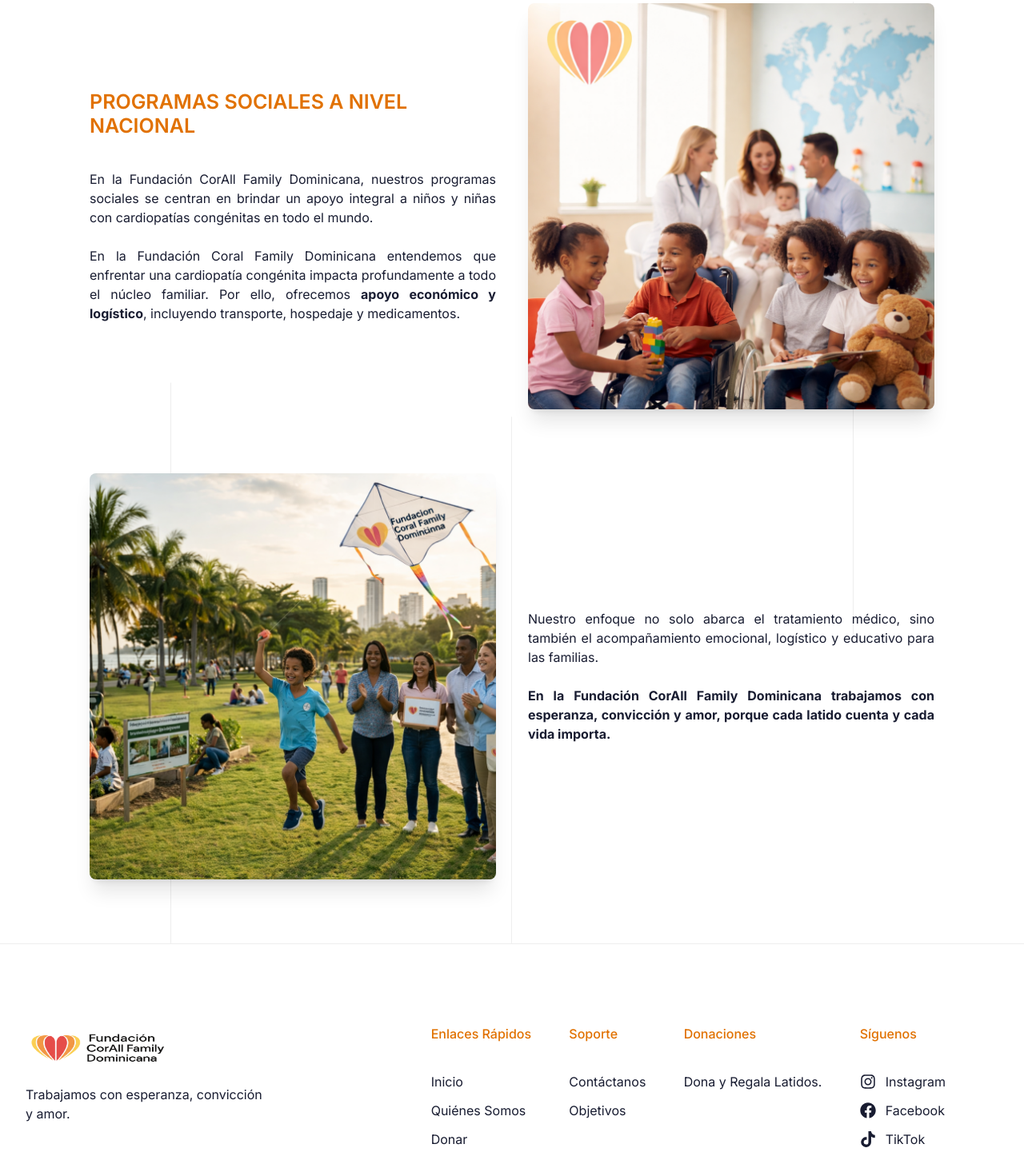
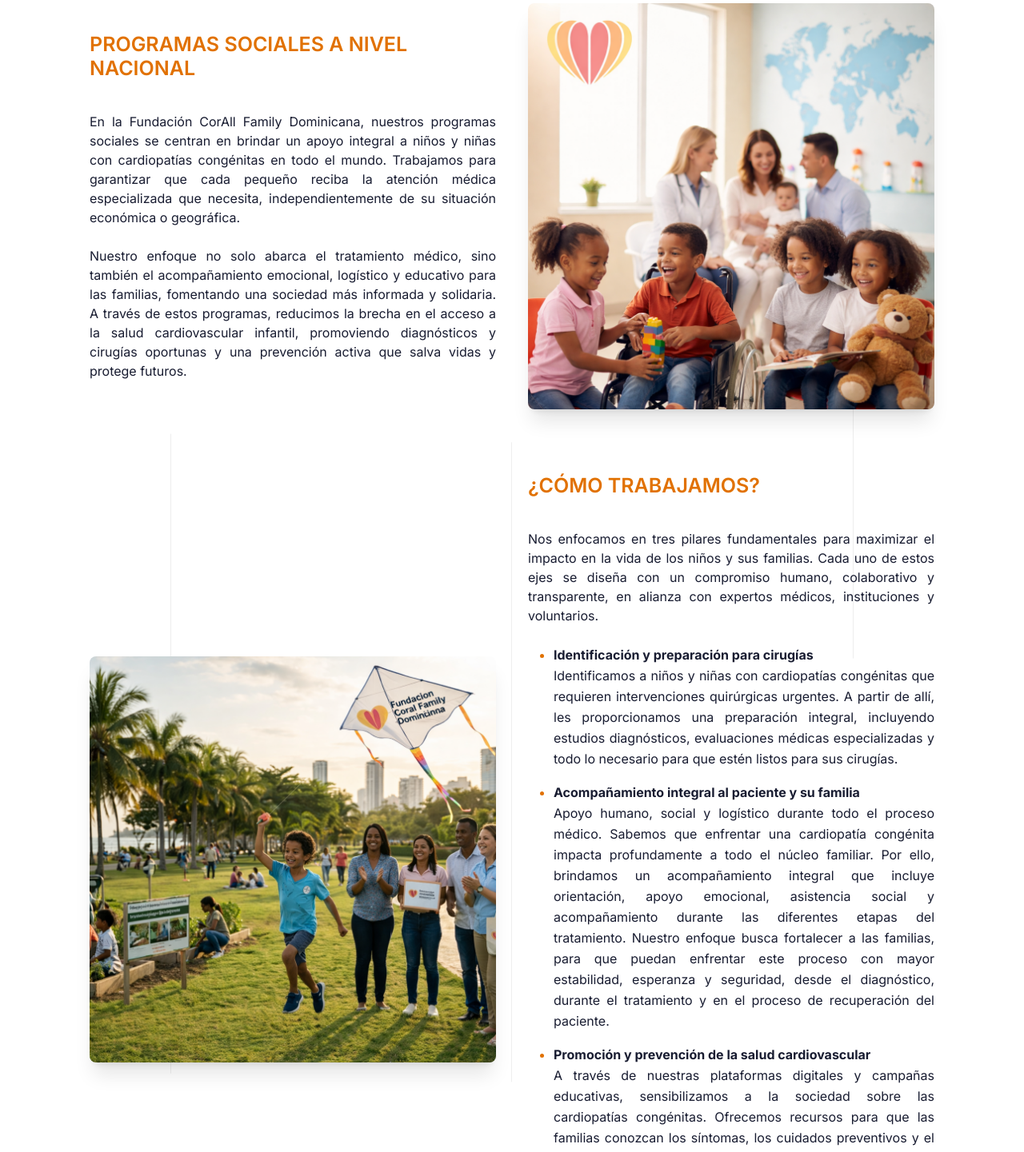
Before and after one commit to AlexSoftware31/Fundacion_CorAll_FamilyDom, a Next.js app: page /programas in a window 1280 px wide. Shown: the part 236-1677 px from the top of the page at 80% size. Built offline with nearby package versions, Linux system fonts and the light colour scheme.

Commit message:
Updated info programa page

```diff
--- a/components/Footer/index.tsx
+++ b/components/Footer/index.tsx
@@ -34,14 +34,14 @@ const Footer = () => {
                   <Image
                     width={180}
                     height={80}
-                    src="/images/logo/logo_img.png"
+                    src="/images/logo/Fundacion_Corall _Family_Dominicana.png"
                     alt="Logo"
                     className="dark:hidden"
                   />
                   <Image
                     width={180}
                     height={80}
-                    src="/images/logo/logo_img.png"
+                    src="/images/logo/Fundacion_Corall _Family_Dominicana.png"
                     alt="Logo"
                     className="hidden dark:block"
                   />
--- a/components/Header/index.tsx
+++ b/components/Header/index.tsx
@@ -39,14 +39,14 @@ const Header = () => {
         <div className="flex w-full items-center justify-between xl:w-1/4">
           <a href="/">
             <Image
-              src="/images/logo/logo_img.png"
+              src="/images/logo/Fundacion_Corall _Family_Dominicana.png"
               alt="logo"
               width={150.03}
               height={50}
               className="hidden w-full dark:block"
             />
             <Image
-              src="/images/logo/logo_img.png"
+              src="/images/logo/Fundacion_Corall _Family_Dominicana.png"
               alt="logo"
               width={150.03}
               height={50}
--- a/components/Programas/index.tsx
+++ b/components/Programas/index.tsx
@@ -4,8 +4,10 @@ import { useEffect, useState } from "react";
 
 const Programas = () => {
   const [currentImage, setCurrentImage] = useState(0);
-  const images = ["/images/about/programa01.png", "/images/about/programa02.png"];
-
+  const images = [
+    "/images/about/programa01.png",
+    "/images/about/programa02.png",
+  ];
 
   useEffect(() => {
     const interval = setInterval(() => {
@@ -34,14 +36,20 @@ const Programas = () => {
               <p className="mb-6 text-justify">
                 En la Fundación CorAll Family Dominicana, nuestros programas
                 sociales se centran en brindar un apoyo integral a niños y niñas
-                con cardiopatías congénitas en todo el mundo.
+                con cardiopatías congénitas en todo el mundo. Trabajamos para
+                garantizar que cada pequeño reciba la atención médica
+                especializada que necesita, independientemente de su situación
+                económica o geográfica.
               </p>
 
               <p className="text-justify">
-                En la Fundación Coral Family Dominicana entendemos que enfrentar
-                una cardiopatía congénita impacta profundamente a todo el núcleo
-                familiar. Por ello, ofrecemos <b>apoyo económico y logístico</b>
-                , incluyendo transporte, hospedaje y medicamentos.
+                Nuestro enfoque no solo abarca el tratamiento médico, sino
+                también el acompañamiento emocional, logístico y educativo para
+                las familias, fomentando una sociedad más informada y solidaria.
+                A través de estos programas, reducimos la brecha en el acceso a
+                la salud cardiovascular infantil, promoviendo diagnósticos y
+                cirugías oportunas y una prevención activa que salva vidas y
+                protege futuros.
               </p>
             </div>
 
@@ -72,11 +80,61 @@ const Programas = () => {
 
             {/* TEXTO DERECHA */}
             <div className="lg:w-1/2">
+              <h2
+                className="mb-10 text-3xl font-semibold text-amber-600 dark:text-white"
+                style={{ fontSize: "25px" }}
+              >
+                ¿CÓMO TRABAJAMOS?
+              </h2>
               <p className="mb-6 text-justify">
-                Nuestro enfoque no solo abarca el tratamiento médico, sino
-                también el acompañamiento emocional, logístico y educativo para
-                las familias.
+                Nos enfocamos en tres pilares fundamentales para maximizar el
+                impacto en la vida de los niños y sus familias. Cada uno de
+                estos ejes se diseña con un compromiso humano, colaborativo y
+                transparente, en alianza con expertos médicos, instituciones y
+                voluntarios.
               </p>
+              <ul className="mt-6 list-disc space-y-4 pl-8 marker:text-amber-600">
+                <li
+                  className="leading-relaxed"
+                  style={{ textAlign: "justify" }}
+                >
+                  <b>Identificación y preparación para cirugías</b> <br />
+                  Identificamos a niños y niñas con cardiopatías congénitas que
+                  requieren intervenciones quirúrgicas urgentes. A partir de
+                  allí, les proporcionamos una preparación integral, incluyendo
+                  estudios diagnósticos, evaluaciones médicas especializadas y
+                  todo lo necesario para que estén listos para sus cirugías.
+                </li>
+                <li
+                  className="leading-relaxed"
+                  style={{ textAlign: "justify" }}
+                >
+                  <b>Acompañamiento integral al paciente y su familia </b>{" "}
+                  <br />
+                  Apoyo humano, social y logístico durante todo el proceso
+                  médico. Sabemos que enfrentar una cardiopatía congénita
+                  impacta profundamente a todo el núcleo familiar. Por ello,
+                  brindamos un acompañamiento integral que incluye orientación,
+                  apoyo emocional, asistencia social y acompañamiento durante
+                  las diferentes etapas del tratamiento. Nuestro enfoque busca
+                  fortalecer a las familias, para que puedan enfrentar este
+                  proceso con mayor estabilidad, esperanza y seguridad, desde el
+                  diagnóstico, durante el tratamiento y en el proceso de
+                  recuperación del paciente.
+                </li>
+                <li
+                  className="leading-relaxed"
+                  style={{ textAlign: "justify" }}
+                >
+                  <b>Promoción y prevención de la salud cardiovascular </b>{" "}
+                  <br />A través de nuestras plataformas digitales y campañas
+                  educativas, sensibilizamos a la sociedad sobre las
+                  cardiopatías congénitas. Ofrecemos recursos para que las
+                  familias conozcan los síntomas, los cuidados preventivos y el
+                  manejo diario de estas condiciones.
+                </li>
+              </ul>
+              <br/>
 
               <p className="text-justify">
                 <b>
```
Also changed, not shown: public/images/logo/Corall Family Dominicana.png (added), public/images/logo/Fundacion_Corall _Family_Dominicana.png (added).
